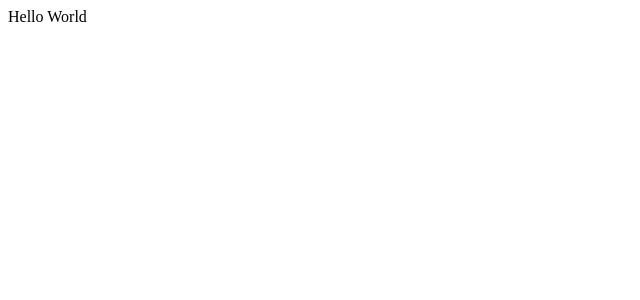
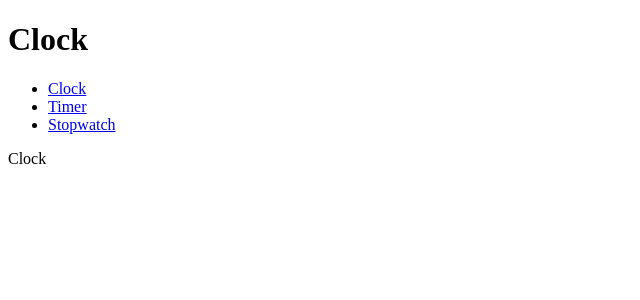
Before and after one commit to rickysoliman/clock, a React (Create React App) app in the folder client/: page / in a window 1280 px wide. Shown: the top 300 px of the page, without its empty margins (0-640 px from the left). Built offline with nearby package versions, Linux system fonts and the light colour scheme; the HTML template or start-up script is replaced by a standard one.

Commit message:
set up routes and some styling

```diff
--- a/client/src/App.jsx
+++ b/client/src/App.jsx
@@ -1,4 +1,12 @@
 import React from 'react';
+import {
+    Route,
+    NavLink,
+    HashRouter
+} from "react-router-dom";
+import Clock from './components/Clock.jsx';
+import Timer from './components/Timer.jsx';
+import Stopwatch from './components/Stopwatch.jsx';
 
 class App extends React.Component {
     constructor() {
@@ -6,7 +14,23 @@ class App extends React.Component {
     }
 
     render() {
-        return <div>Hello World</div>
+        return (
+            <HashRouter>
+                <div>
+                    <h1>Clock</h1>
+                    <ul className="header">
+                        <li><NavLink exact to="/">Clock</NavLink></li>
+                        <li><NavLink to="/timer">Timer</NavLink></li>
+                        <li><NavLink to="/stopwatch">Stopwatch</NavLink></li>
+                    </ul>
+                    <div className="content">
+                        <Route exact path="/" component={Clock} />
+                        <Route path="/timer" component={Timer} />
+                        <Route path="/stopwatch" component={Stopwatch} />
+                    </div>
+                </div>
+            </HashRouter>
+        );
     }
 }
 
--- /dev/null
+++ b/client/src/components/Clock.jsx
@@ -0,0 +1,14 @@
+import React from 'react';
+import styled from 'styled-components';
+
+class Clock extends React.Component {
+    constructor() {
+        super();
+    }
+
+    render() {
+        return <div>Clock</div>
+    }
+}
+
+export default Clock;
--- /dev/null
+++ b/client/src/components/Stopwatch.jsx
@@ -0,0 +1,14 @@
+import React from 'react';
+import styled from 'styled-components';
+
+class Stopwatch extends React.Component {
+    constructor() {
+        super();
+    }
+
+    render() {
+        return <div>Stopwatch</div>
+    }
+}
+
+export default Stopwatch;
--- /dev/null
+++ b/client/src/components/Timer.jsx
@@ -0,0 +1,14 @@
+import React from 'react';
+import styled from 'styled-components';
+
+class Timer extends React.Component {
+    constructor() {
+        super();
+    }
+
+    render() {
+        return <div>Timer</div>
+    }
+}
+
+export default Timer;
```
Also changed, not shown: 4 other files (tests, documents, lock files or other folders).
